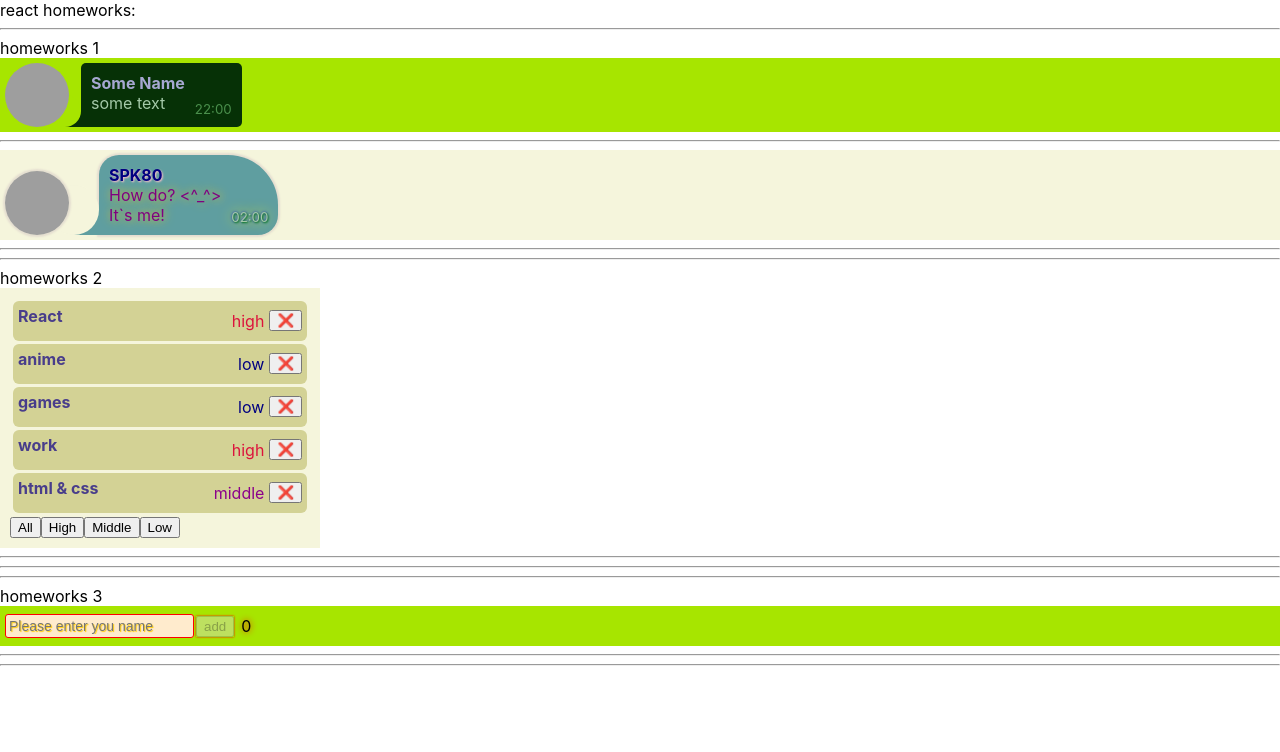
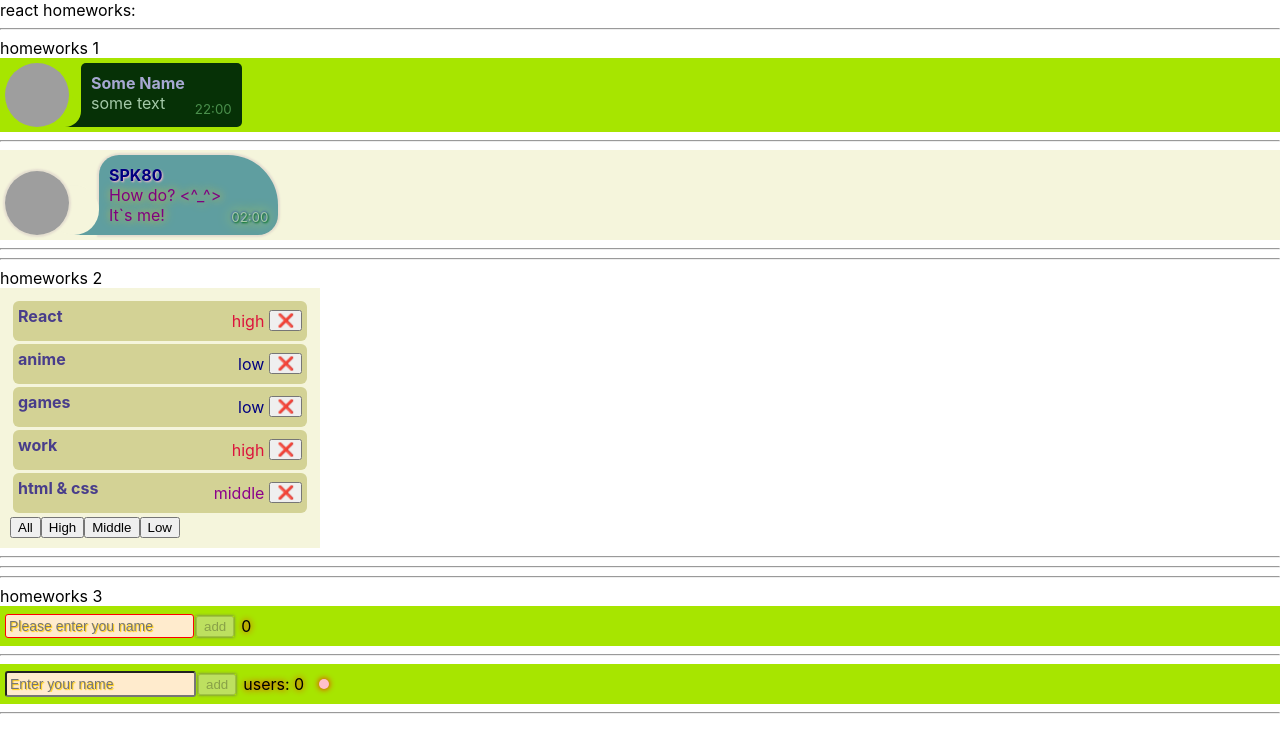
Before and after one commit to SPK80/simple-react-homeworks, a React (Create React App) app: page / in a window 1280 px wide. Shown: the top 752 px of the page. Built offline with nearby package versions, Linux system fonts and the light colour scheme; grey boxes are pictures that could not be loaded.

Commit message:
feat: AlternativeGreeting

```diff
--- a/src/p2-homeworks/h3/AlternativeGreeting.tsx
+++ b/src/p2-homeworks/h3/AlternativeGreeting.tsx
@@ -1,9 +1,40 @@
-import React from "react";
+import React, {ChangeEvent} from "react";
+import s from './Greeting.module.css';
 
-function AlternativeGreeting() {
+type PropsType = {
+    name: string
+    usersCount: number
+    changeName: (name: string) => void
+    confirm: () => void
+    greetingMessage: string | null
+    errorMessage: string | null
+}
+
+export const AlternativeGreeting: React.FC<PropsType> = (props) => {
+
+    const onChangeNameHandler = (e: ChangeEvent<HTMLInputElement>) =>
+        props.changeName(e.currentTarget.value)
+
+    const onClickConfirmHandler = () => props.confirm()
+
     return (
-        <div>
+        <div className={s.greeting}>
+            <input
+                type="text"
+                value={props.name}
+                onChange={onChangeNameHandler}
+                placeholder='Enter your name'
+            />
+            <button
+                onClick={onClickConfirmHandler}
+                disabled={props.name === ''}
+            >
+                add
+            </button>
+            <span className={s.totalUsers}>users: {props.usersCount}</span>
 
+            {props.greetingMessage && <div className={s.greetingMessage}>{props.greetingMessage}</div>}
+            {!props.errorMessage && <div className={s.errorMessage}>{props.errorMessage}</div>}
         </div>
     );
 }
--- /dev/null
+++ b/src/p2-homeworks/h3/AlternativeGreetingContainer.tsx
@@ -0,0 +1,46 @@
+import React, {useState} from "react";
+import AlternativeGreeting from "./AlternativeGreeting";
+
+type PropsType = {
+    usersCount: number
+    addUserCallback: (name: string) => void
+}
+
+const AlternativeGreetingContainer: React.FC<PropsType> = (props) => {
+
+    const [name, setName] = useState<string>('')
+    const [greetingMessage, setGreetingMessage] = useState<string | null>(null)
+    const [errorMessage, setErrorMessage] = useState<string | null>(null)
+
+    const changeName = (newName: string) => {
+        const trimmedName = newName.trim();
+        if (trimmedName !== newName) {
+            setErrorMessage('Spaces are not allowed')
+            setTimeout(() => setErrorMessage(null), 1000)
+        } else {
+            setErrorMessage(null)
+        }
+        setName(trimmedName)
+    }
+
+    const confirm = () => {
+        props.addUserCallback(name)
+        setGreetingMessage(`Hi ${name} !`)
+        setTimeout(() => setGreetingMessage(null), 2000)
+        setName('')
+    }
+
+    return (
+        <div>
+            <AlternativeGreeting
+                name={name}
+                usersCount={props.usersCount}
+                changeName={changeName}
+                confirm={confirm}
+                greetingMessage={greetingMessage}
+                errorMessage={errorMessage}
+            />
+        </div>
+    )
+}
+export default AlternativeGreetingContainer
--- a/src/p2-homeworks/h3/Greeting.module.css
+++ b/src/p2-homeworks/h3/Greeting.module.css
@@ -19,10 +19,30 @@
 
 .greeting button {
     margin: 2px;
-    box-shadow: red 0 0 2px;
+    box-shadow: dimgray 0 0 3px;
 }
 
 .totalUsers {
     margin: 5px;
     text-shadow: red 0 0 6px;
 }
+
+.greetingMessage {
+    background-color: yellow;
+    font-weight: bold;
+    color: darkmagenta;
+    padding: 5px;
+    border-radius: 5px;
+    margin-left: 10px;
+    box-shadow: forestgreen 0 0 6px;
+}
+
+.errorMessage {
+    background-color: pink;
+    font-weight: bold;
+    color: darkblue;
+    padding: 5px;
+    border-radius: 5px;
+    margin-left: 10px;
+    box-shadow: red 0 0 6px;
+}
--- a/src/p2-homeworks/h3/HW3.tsx
+++ b/src/p2-homeworks/h3/HW3.tsx
@@ -1,6 +1,7 @@
 import React, {useState} from 'react'
 import GreetingContainer from './GreetingContainer'
 import {v1} from "uuid";
+import AlternativeGreetingContainer from "./AlternativeGreetingContainer";
 
 // types
 export type UserType = {
@@ -26,7 +27,7 @@ function HW3() {
 
             <hr/>
             {/*для личного творчества, могу проверить*/}
-            {/*<AlternativeGreeting/>*/}
+            <AlternativeGreetingContainer usersCount={users.length} addUserCallback={addUserCallback}/>
             <hr/>
         </div>
     )
```
